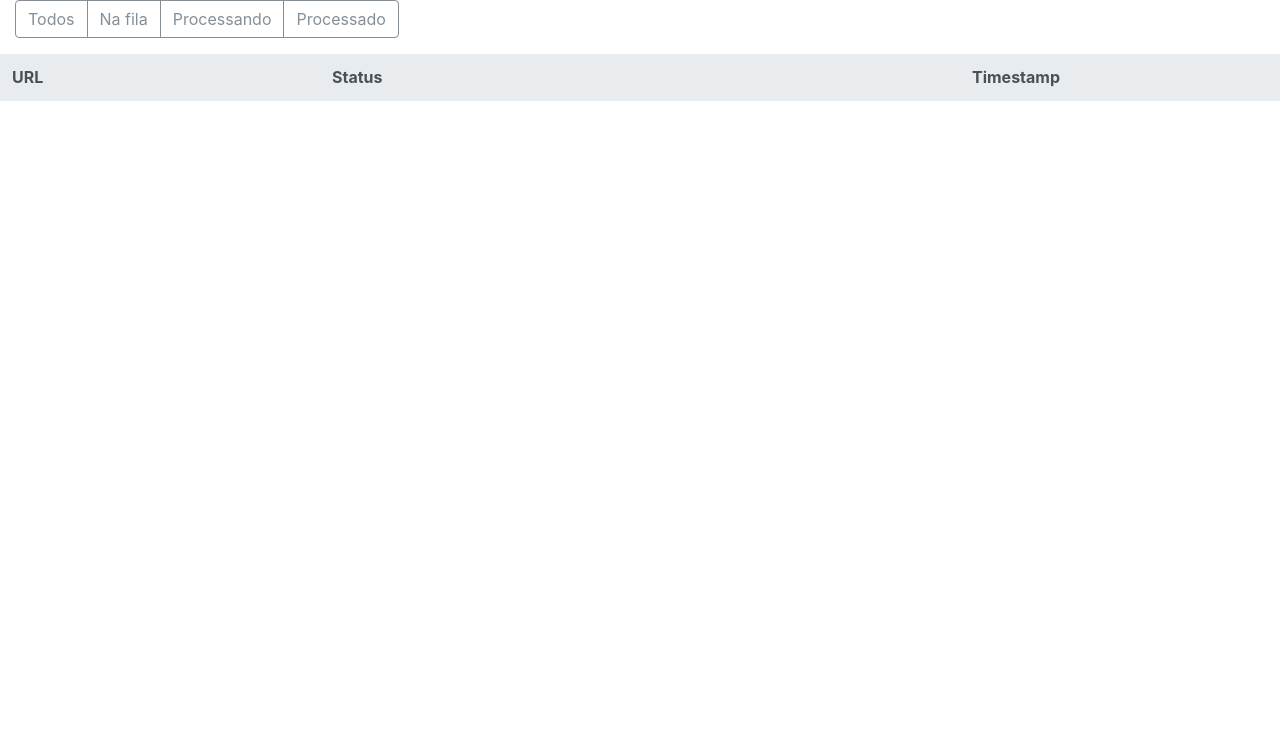
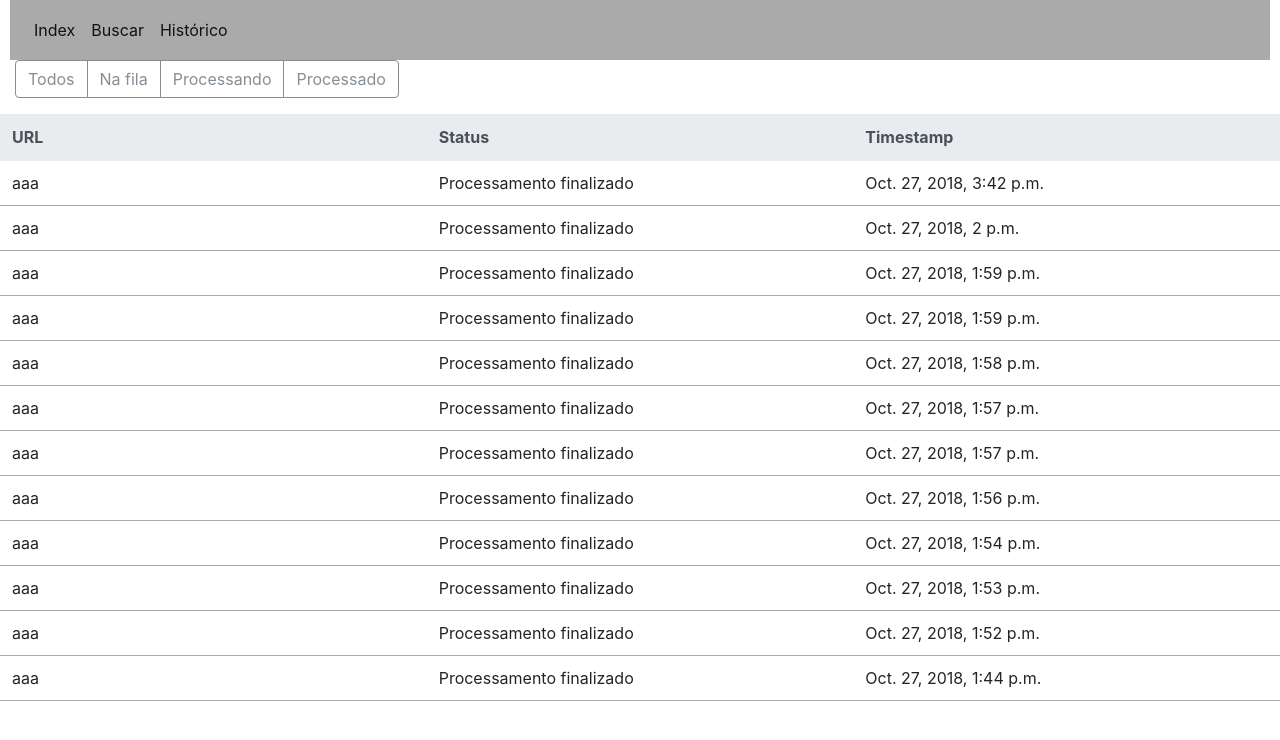
Before and after one commit to raenju/mac5853, a Django app: page /classificador/lista/ in a window 1280 px wide. Shown: the top 740 px of the page. Run offline with Django 3.2, Linux system fonts and the light colour scheme; data comes from the database, SQL or seed files in the repository; both versions use the stored data as it was after the commit; lists and menus that the app fills with data are empty; some libraries are stand-ins or nearby versions.

Commit message:
listagem por status de processamento finalizada

```diff
--- a/classificador/templates/classificador/lista.html
+++ b/classificador/templates/classificador/lista.html
@@ -14,11 +14,45 @@
 		    border-bottom: 1px solid #aaa;
 		    word-wrap: break-word;
 		}
-	</style>
+    .navbar {
+      overflow: hidden;
+      background-color: #aaa;
+      margin-left: 10px;
+      margin-right: 10px;
+    }
+    .navbar a {
+      float: left;
+      color: #012;
+      text-align: left;
+      padding: 10px 30px;
+      text-decoration: none;
+      font-size: 16px;
+    }
+    .navbar a:hover {
+      background-color: #ccc;
+      color: black;
+    }
+    </style>
 </head>
 <body>
 	<script src="{% static 'js/jquery-3.2.1.min.js' %}"></script>
     <script src="{% static 'js/bootstrap.min.js' %}"></script>
+
+    <nav class="navbar navbar-expand-lg navbar-light">
+        <div class="collapse navbar-collapse" id="navbarSupportedContent">
+            <ul class="navbar-nav mr-auto">
+                <li class="nav-item active">
+                    <a class="nav-link" href="/classificador/index">Index</a>
+                </li>
+                <li class="nav-item active">
+                    <a class="nav-link" href="/classificador/busca">Buscar</a>
+                </li>
+                <li class="nav-item active">
+                    <a class="nav-link" href="/classificador/lista">Histórico</a>
+                </li>
+            </ul>
+        </div>
+    </nav>
 
 	<div id='queryform' class="col-12">
 		<form action="{% url 'list_req' %}" method="post">
@@ -38,7 +72,7 @@
         <thead class="thead-light">
             <tr>
               <th scope="col">URL</th>
-              <th scope="col">Status<th>
+              <th scope="col">Status</th>
               <th scope="col">Timestamp</th>
             </tr>
         </thead>
--- a/classificador/views.py
+++ b/classificador/views.py
@@ -31,8 +31,15 @@ def answer(request):
 
 def querylist(request):
 	context = {}
+	sites = []
+	try:
+		reqs = get_list_or_404(Requisicao.objects.order_by('-timestamp'))
+	except Http404:
+		reqs = []
+	for r in reqs:
+		sites.append({"url":r.url, "status":r.status, "timestamp":r.timestamp})
+	context = {"sites":sites}
 	return render(request, 'classificador/lista.html', context)
-
 
 # Chamadas de formulários
 
@@ -172,12 +179,32 @@ def list_req(request):
 	sites = []
 	status = request.POST.get("req_status", "Todos")
 	if status == "Todos":
-		print(1)
+		try:
+			reqs = get_list_or_404(Requisicao.objects.order_by('-timestamp'))
+		except Http404:
+			reqs = []
+		for r in reqs:
+			sites.append({"url":r.url, "status":r.status, "timestamp":r.timestamp})
 	if status == "Na fila":
-		print(2)
+		try:
+			reqs = get_list_or_404(Requisicao.objects.order_by('-timestamp'), status="Na fila de processamento")
+		except Http404:
+			reqs = []
+		for r in reqs:
+			sites.append({"url":r.url, "status":r.status, "timestamp":r.timestamp})
 	if status == "Processando":
-		print(3)
+		try:
+			reqs = get_list_or_404(Requisicao.objects.order_by('-timestamp'), status="Em processamento")
+		except Http404:
+			reqs = []
+		for r in reqs:
+			sites.append({"url":r.url, "status":r.status, "timestamp":r.timestamp})
 	if status == "Processado":
-		print(4)
+		try:
+			reqs = get_list_or_404(Requisicao.objects.order_by('-timestamp'), status="Processamento finalizado")
+		except Http404:
+			reqs = []
+		for r in reqs:
+			sites.append({"url":r.url, "status":r.status, "timestamp":r.timestamp})
 	context = {"sites":sites}
 	return render(request, 'classificador/lista.html', context)
```
Also changed, not shown: classificador/templates/classificador/busca.html (+36 -0 lines), classificador/templates/classificador/resposta.html (+35 -1 lines), db.sqlite3.
